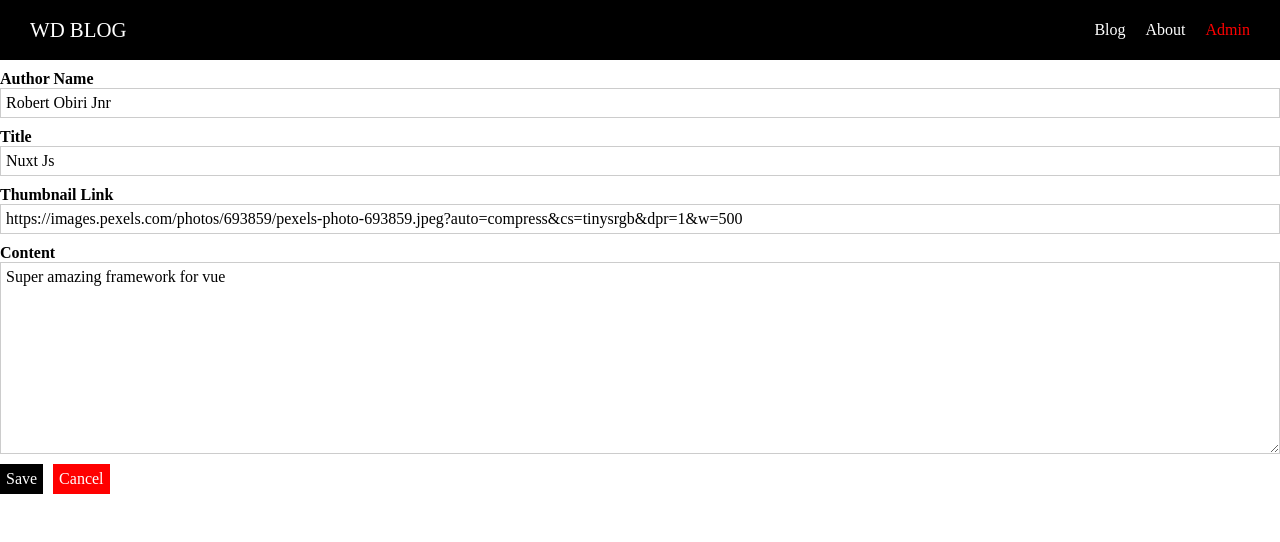
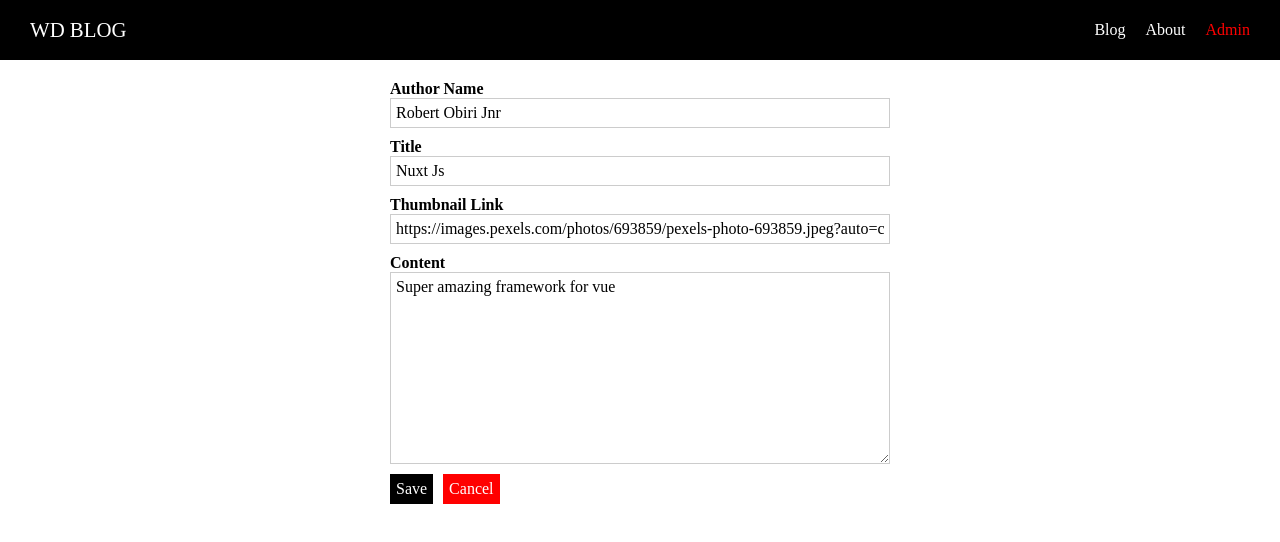
Before and after one commit to robertobirijnr/codebooth-blog, a Nuxt app: page /admin/1 in a window 1280 px wide. Shown: the top 542 px of the page. Built offline with nearby package versions, Linux system fonts and the light colour scheme.

Commit message:
styling components

```diff
--- a/pages/admin/_postId.vue
+++ b/pages/admin/_postId.vue
@@ -1,28 +1,37 @@
 <template>
   <div class="admin-post-page">
     <section class="update-form">
-            <admin-post-form :post="loadPost"/>
+      <admin-post-form :post="loadPost" />
     </section>
   </div>
 </template>
 
 <script>
-import adminPostForm from '../../components/Admin/adminPostForm.vue'
+import adminPostForm from "../../components/Admin/adminPostForm.vue";
 export default {
   components: { adminPostForm },
   data() {
     return {
       loadPost: {
-                    author:'Robert Obiri Jnr',
-                    title:'Nuxt Js',
-                    content:'Super amazing framework for vue',
-                    thumbnailLink:'https://images.pexels.com/photos/693859/pexels-photo-693859.jpeg?auto=compress&cs=tinysrgb&dpr=1&w=500'
+        author: "Robert Obiri Jnr",
+        title: "Nuxt Js",
+        content: "Super amazing framework for vue",
+        thumbnailLink:
+          "https://images.pexels.com/photos/693859/pexels-photo-693859.jpeg?auto=compress&cs=tinysrgb&dpr=1&w=500",
+      },
+    };
+  },
+};
+</script>
+
+<style scoped>
+.update-form {
+  width: 90%;
+  margin: 20px auto;
+}
+@media (min-width: 768px) {
+  .update-form {
+    width: 500px;
   }
 }
-        },
-    }
-</script>
-
-<style lang="scss" scoped>
-
 </style>
--- a/pages/admin/index.vue
+++ b/pages/admin/index.vue
@@ -1,7 +1,9 @@
 <template>
   <div class="admin-page">
     <section class="new-post">
-      <button @click="$router.push('/admin/new-post')">Create Post</button>
+      <app-button @click="$router.push('/admin/new-post')"
+        >Create Post</app-button
+      >
     </section>
     <section class="existing-posts">
       <h1>All Posts</h1>
@@ -12,9 +14,11 @@
 
 <script>
 import PostList from "../../components/Posts/postList.vue";
+import AppButton from "../../components/UI/AppButton.vue";
 export default {
   components: {
     PostList,
+    AppButton,
   },
 };
 </script>
--- a/pages/admin/new-post.vue
+++ b/pages/admin/new-post.vue
@@ -17,5 +17,15 @@ export default {
 };
 </script>
 
-<style lang="scss" scoped>
+<style  scoped>
+.new-post-form {
+  width: 90%;
+  margin: 20px auto;
+}
+
+@media (min-width: 768px) {
+  .new-post-form {
+    width: 500px;
+  }
+}
 </style>
```
Lines whose indentation alone changed are shown as unchanged.
